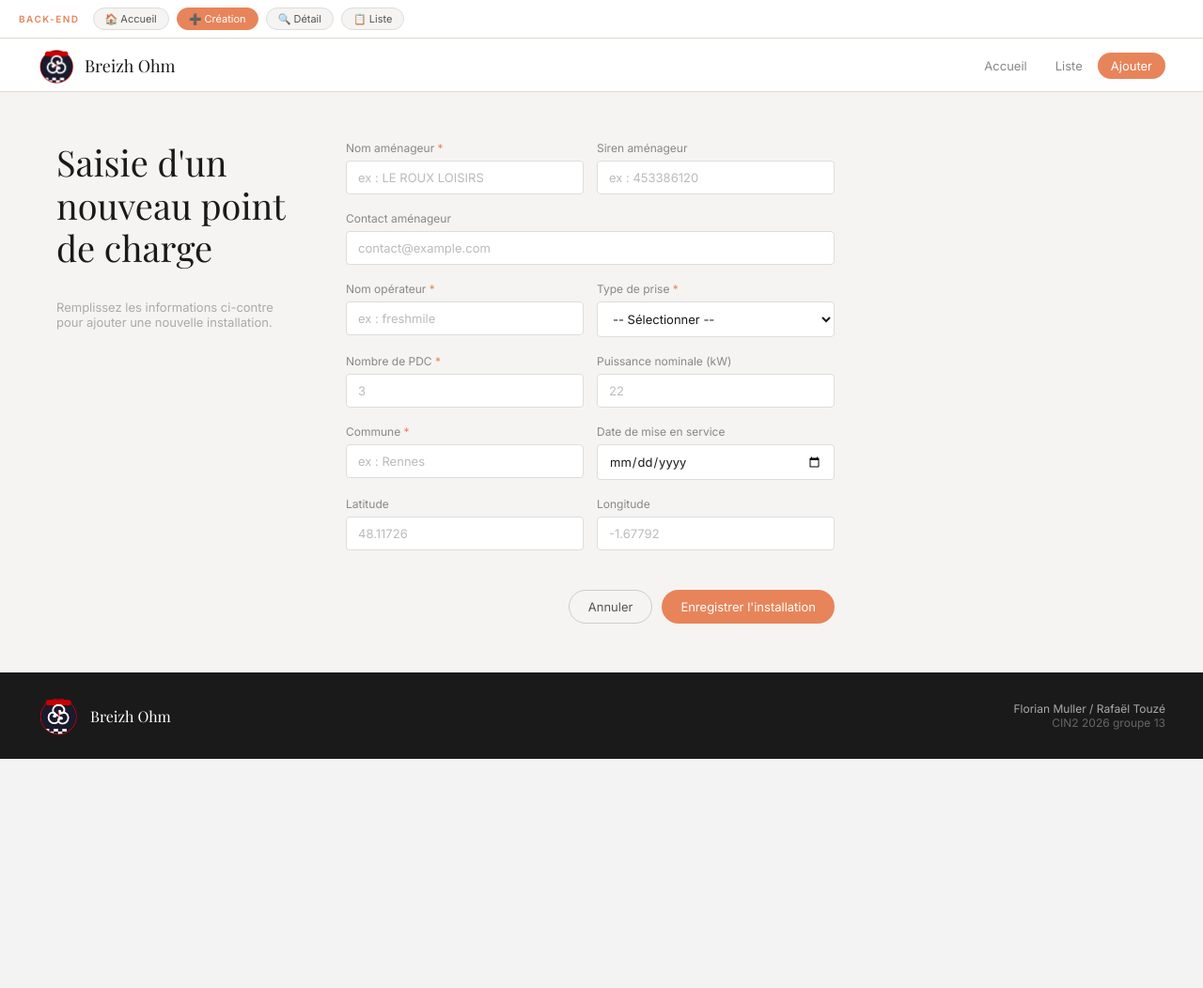
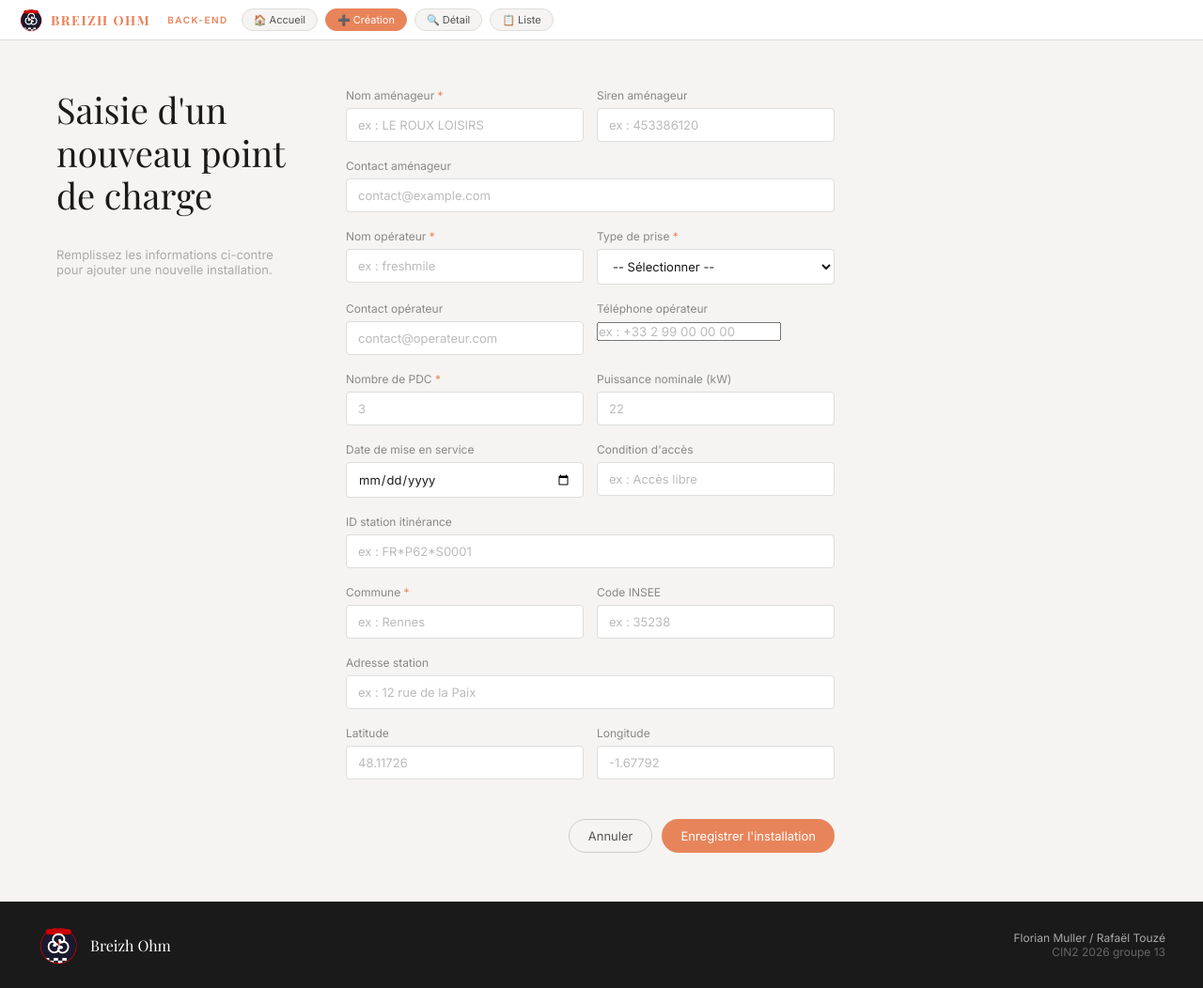
Before and after one commit to rafaelpertz/projet_CIR2_2026_43, a PHP site: page /back/breizh_creation.php in a window 1280 px wide. Shown: the whole page at 94% size. Before the commit the page ends 808 px from the top, so only its background shows below. Run offline with PHP 8.4, Linux system fonts and the light colour scheme.

Commit message:
affichage index et formulaire

```diff
--- a/back/breizh_creation.php
+++ b/back/breizh_creation.php
@@ -25,17 +25,23 @@ if ($_SERVER['REQUEST_METHOD'] === 'POST') {
 
     // Récupère et nettoie chaque champ envoyé
     $champs = [
-        'nom_amenageur'        => trim($_POST['nom_amenageur']        ?? ''),
-        'siren_amenageur'      => trim($_POST['siren_amenageur']      ?? ''),
-        'contact_amenageur'    => trim($_POST['contact_amenageur']    ?? ''),
-        'nom_operateur'        => trim($_POST['nom_operateur']        ?? ''),
-        'nom_commune'          => trim($_POST['nom_commune']          ?? ''),
-        'nbre_pdc'             => trim($_POST['nbre_pdc']             ?? ''),
-        'type_prise'           => trim($_POST['type_prise']           ?? ''),
-        'puissance_nominale'   => trim($_POST['puissance_nominale']   ?? ''),
-        'date_mise_en_service' => trim($_POST['date_mise_en_service'] ?? ''),
-        'lat'                  => trim($_POST['lat']                  ?? ''),
-        'lng'                  => trim($_POST['lng']                  ?? ''),
+        'nom_amenageur'           => trim($_POST['nom_amenageur']           ?? ''),
+        'siren_amenageur'         => trim($_POST['siren_amenageur']         ?? ''),
+        'contact_amenageur'       => trim($_POST['contact_amenageur']       ?? ''),
+        'nom_operateur'           => trim($_POST['nom_operateur']           ?? ''),
+        'contact_operateur'       => trim($_POST['contact_operateur']       ?? ''),
+        'tel_operateur'           => trim($_POST['tel_operateur']           ?? ''),
+        'id_station_itinerance'   => trim($_POST['id_station_itinerance']   ?? ''),
+        'nom_commune'             => trim($_POST['nom_commune']             ?? ''),
+        'adresse_station'         => trim($_POST['adresse_station']         ?? ''),
+        'code_insee'              => trim($_POST['code_insee']              ?? ''),
+        'nbre_pdc'                => trim($_POST['nbre_pdc']                ?? ''),
+        'type_prise'              => trim($_POST['type_prise']              ?? ''),
+        'puissance_nominale'      => trim($_POST['puissance_nominale']      ?? ''),
+        'date_mise_en_service'    => trim($_POST['date_mise_en_service']    ?? ''),
+        'acces_recharge'          => trim($_POST['acces_recharge']          ?? ''),
+        'lat'                     => trim($_POST['lat']                     ?? ''),
+        'lng'                     => trim($_POST['lng']                     ?? ''),
     ];
 
     // Validation des champs obligatoires
@@ -55,19 +61,25 @@ if ($_SERVER['REQUEST_METHOD'] === 'POST') {
     if ($erreur === '') {
         // Construit le tableau de données attendu par IRVEModel::create()
         $data = [
-            'nom_amenageur'        => $champs['nom_amenageur'],
-            'siren_amenageur'      => $champs['siren_amenageur'],
-            'contact_amenageur'    => $champs['contact_amenageur'],
-            'nom_operateur'        => $champs['nom_operateur'],
-            'nom_commune'          => $champs['nom_commune'],
-            'nbre_pdc'             => (int)$champs['nbre_pdc'],
-            'type_prise'           => $champs['type_prise'],
-            'puissance_nominale'   => $champs['puissance_nominale'] !== '' ? (float)$champs['puissance_nominale'] : null,
-            'date_mise_en_service' => $champs['date_mise_en_service'] !== '' ? $champs['date_mise_en_service'] : null,
+            'nom_amenageur'         => $champs['nom_amenageur'],
+            'siren_amenageur'       => $champs['siren_amenageur'],
+            'contact_amenageur'     => $champs['contact_amenageur'],
+            'nom_operateur'         => $champs['nom_operateur'],
+            'contact_operateur'     => $champs['contact_operateur']     !== '' ? $champs['contact_operateur']     : null,
+            'tel_operateur'         => $champs['tel_operateur']         !== '' ? $champs['tel_operateur']         : null,
+            'id_station_itinerance' => $champs['id_station_itinerance'] !== '' ? $champs['id_station_itinerance'] : null,
+            'nom_commune'           => $champs['nom_commune'],
+            'adresse_station'       => $champs['adresse_station']       !== '' ? $champs['adresse_station']       : null,
+            'code_insee'            => $champs['code_insee']            !== '' ? $champs['code_insee']            : null,
+            'nbre_pdc'              => (int)$champs['nbre_pdc'],
+            'type_prise'            => $champs['type_prise'],
+            'puissance_nominale'    => $champs['puissance_nominale']    !== '' ? (float)$champs['puissance_nominale'] : null,
+            'date_mise_en_service'  => $champs['date_mise_en_service']  !== '' ? $champs['date_mise_en_service']  : null,
+            'acces_recharge'        => $champs['acces_recharge']        !== '' ? $champs['acces_recharge']        : null,
             // Coordonnées au format "lng,lat" attendu par le modèle
-            'coordonneesXY'        => ($champs['lng'] !== '' && $champs['lat'] !== '')
-                                        ? $champs['lng'] . ',' . $champs['lat']
-                                        : null,
+            'coordonneesXY'         => ($champs['lng'] !== '' && $champs['lat'] !== '')
+                                         ? $champs['lng'] . ',' . $champs['lat']
+                                         : null,
         ];
 
         $model = new IRVEModel();
@@ -92,6 +104,8 @@ if ($_SERVER['REQUEST_METHOD'] === 'POST') {
 
 <!-- BARRE DE NAVIGATION DEMO -->
 <div id="demo-nav">
+  <img src="../assets/logo_breizh_charge_groupe43_v2.png" alt="Breizh Ohm" style="width:26px;height:26px;object-fit:contain;"/>
+  <span class="brand-name" style="font-size:14px;margin-right:10px;">Breizh Ohm</span>
   <span>Back-End</span>
   <a class="demo-btn" href="index.php">🏠 Accueil</a>
   <a class="demo-btn active" href="breizh_creation.php">➕ Création</a>
@@ -100,17 +114,6 @@ if ($_SERVER['REQUEST_METHOD'] === 'POST') {
 </div>
 
 <div class="page-wrapper">
-  <header>
-    <div class="header-brand">
-      <div class="header-logo"><img src="../assets/logo_breizh_charge_groupe43_v2.png" alt="Breizh Ohm"/></div>
-      <span class="brand-name">Breizh Ohm</span>
-    </div>
-    <nav>
-      <a href="index.php">Accueil</a>
-      <a href="breizh_liste.php">Liste</a>
-      <a class="active">Ajouter</a>
-    </nav>
-  </header>
 
   <main>
     <section>
@@ -176,6 +179,19 @@ if ($_SERVER['REQUEST_METHOD'] === 'POST') {
 
             <div class="form-row">
               <div class="form-group">
+                <label>Contact opérateur</label>
+                <input name="contact_operateur" type="email" placeholder="contact@operateur.com"
+                       value="<?= e($champs['contact_operateur'] ?? '') ?>"/>
+              </div>
+              <div class="form-group">
+                <label>Téléphone opérateur</label>
+                <input name="tel_operateur" type="tel" placeholder="ex : +33 2 99 00 00 00"
+                       value="<?= e($champs['tel_operateur'] ?? '') ?>"/>
+              </div>
+            </div>
+
+            <div class="form-row">
+              <div class="form-group">
                 <label>Nombre de PDC <span class="req">*</span></label>
                 <input name="nbre_pdc" type="number" placeholder="3" min="1"
                        value="<?= e($champs['nbre_pdc'] ?? '') ?>"/>
@@ -189,15 +205,40 @@ if ($_SERVER['REQUEST_METHOD'] === 'POST') {
 
             <div class="form-row">
               <div class="form-group">
+                <label>Date de mise en service</label>
+                <input name="date_mise_en_service" type="date"
+                       value="<?= e($champs['date_mise_en_service'] ?? '') ?>"/>
+              </div>
+              <div class="form-group">
+                <label>Condition d'accès</label>
+                <input name="acces_recharge" type="text" placeholder="ex : Accès libre"
+                       value="<?= e($champs['acces_recharge'] ?? '') ?>"/>
+              </div>
+            </div>
+
+            <div class="form-group">
+              <label>ID station itinérance</label>
+              <input name="id_station_itinerance" type="text" placeholder="ex : FR*P62*S0001"
+                     value="<?= e($champs['id_station_itinerance'] ?? '') ?>"/>
+            </div>
+
+            <div class="form-row">
+              <div class="form-group">
                 <label>Commune <span class="req">*</span></label>
                 <input name="nom_commune" type="text" placeholder="ex : Rennes"
                        value="<?= e($champs['nom_commune'] ?? '') ?>"/>
               </div>
               <div class="form-group">
-                <label>Date de mise en service</label>
-                <input name="date_mise_en_service" type="date"
-                       value="<?= e($champs['date_mise_en_service'] ?? '') ?>"/>
+                <label>Code INSEE</label>
+                <input name="code_insee" type="text" placeholder="ex : 35238"
+                       value="<?= e($champs['code_insee'] ?? '') ?>"/>
               </div>
+            </div>
+
+            <div class="form-group">
+              <label>Adresse station</label>
+              <input name="adresse_station" type="text" placeholder="ex : 12 rue de la Paix"
+                     value="<?= e($champs['adresse_station'] ?? '') ?>"/>
             </div>
 
             <div class="form-row">
--- a/back/php/IRVEModel.php
+++ b/back/php/IRVEModel.php
@@ -163,9 +163,14 @@ class IRVEModel {
 
             // --- 2. Opérateur ---
             $stmt = $this->db->prepare(
-                "INSERT INTO operateur (nom_operateur) VALUES (:nom)"
+                "INSERT INTO operateur (nom_operateur, contact_operateur, tel_operateur)
+                 VALUES (:nom, :contact, :tel)"
             );
-            $stmt->execute([':nom' => $data['nom_operateur']]);
+            $stmt->execute([
+                ':nom'     => $data['nom_operateur'],
+                ':contact' => $data['contact_operateur'] ?? null,
+                ':tel'     => $data['tel_operateur']     ?? null,
+            ]);
             $id_operateur = (int) $this->db->lastInsertId();
 
             // --- 3. Station ---
@@ -176,14 +181,16 @@ class IRVEModel {
             [$lng, $lat] = $this->parseCoords($data['coordonneesXY'] ?? '');
             $stmt = $this->db->prepare(
                 "INSERT INTO station
-                     (id_station_locale, nom_station, adresse_station,
-                      code_insee, longitude, latitude, id_amenageur, id_operateur)
-                 VALUES (:id_sl, :nom, :adresse, :code_insee, :lng, :lat, :id_a, :id_o)"
+                     (id_station_locale, id_station_itinerance, nom_station,
+                      adresse_station, code_insee, longitude, latitude,
+                      id_amenageur, id_operateur)
+                 VALUES (:id_sl, :id_iti, :nom, :adresse, :code_insee, :lng, :lat, :id_a, :id_o)"
             );
             $stmt->execute([
                 ':id_sl'      => $id_station_locale,
+                ':id_iti'     => $data['id_station_itinerance'] ?? null,
                 ':nom'        => $data['nom_commune'],
-                ':adresse'    => $data['nom_commune'],  // adresse = nom si non renseignée
+                ':adresse'    => !empty($data['adresse_station']) ? $data['adresse_station'] : $data['nom_commune'],
                 ':code_insee' => $data['code_insee'] ?? null,
                 ':lng'        => $lng,
                 ':lat'        => $lat,
@@ -194,9 +201,11 @@ class IRVEModel {
             // --- 4. PDC (Point De Charge) — une ligne par borne ---
             // max(1, …) : on garantit au moins 1 PDC même si le champ est absent
             $nbre = max(1, (int) ($data['nbre_pdc'] ?? 1));
+            $id_condition = $this->getOrCreateCondition($data['acces_recharge'] ?? '');
+
             $stmt = $this->db->prepare(
-                "INSERT INTO pdc (puissance_nominale, date_mise_service, id_station_locale)
-                 VALUES (:puissance, :date, :id_sl)"
+                "INSERT INTO pdc (puissance_nominale, date_mise_service, id_station_locale, id_condition)
+                 VALUES (:puissance, :date, :id_sl, :id_cond)"
             );
             $firstPdcId = null;
             for ($i = 0; $i < $nbre; $i++) {
@@ -204,6 +213,7 @@ class IRVEModel {
                     ':puissance' => !empty($data['puissance_nominale']) ? (float) $data['puissance_nominale'] : null,
                     ':date'      => !empty($data['date_mise_en_service']) ? $data['date_mise_en_service'] : null,
                     ':id_sl'     => $id_station_locale,
+                    ':id_cond'   => $id_condition,
                 ]);
                 // On mémorise seulement le premier id pour le retourner
                 if ($firstPdcId === null) {
@@ -438,6 +448,30 @@ class IRVEModel {
     }
 
     /**
+     * Retourne l'id de la condition d'accès correspondant au libellé,
+     * ou la crée si elle n'existe pas encore. Retourne null si vide.
+     */
+    private function getOrCreateCondition(string $condition): ?int {
+        if (empty($condition)) return null;
+
+        $stmt = $this->db->prepare(
+            "SELECT id_condition FROM condition_d_acces WHERE condition_acces = :cond"
+        );
+        $stmt->execute([':cond' => $condition]);
+        $id = $stmt->fetchColumn();
+
+        if (!$id) {
+            $ins = $this->db->prepare(
+                "INSERT INTO condition_d_acces (condition_acces) VALUES (:cond)"
+            );
+            $ins->execute([':cond' => $condition]);
+            $id = (int) $this->db->lastInsertId();
+        }
+
+        return (int) $id;
+    }
+
+    /**
      * Décompose une chaîne 'longitude,latitude' en tableau [float, float].
      *
      * Retourne [null, null] si la chaîne est vide ou mal formée,
```
Also changed, not shown: back/breizh_detail.php (+2 -11 lines), back/breizh_liste.php (+2 -11 lines), back/breizh_modification.php (+2 -11 lines), back/index.php (+4 -25 lines).
